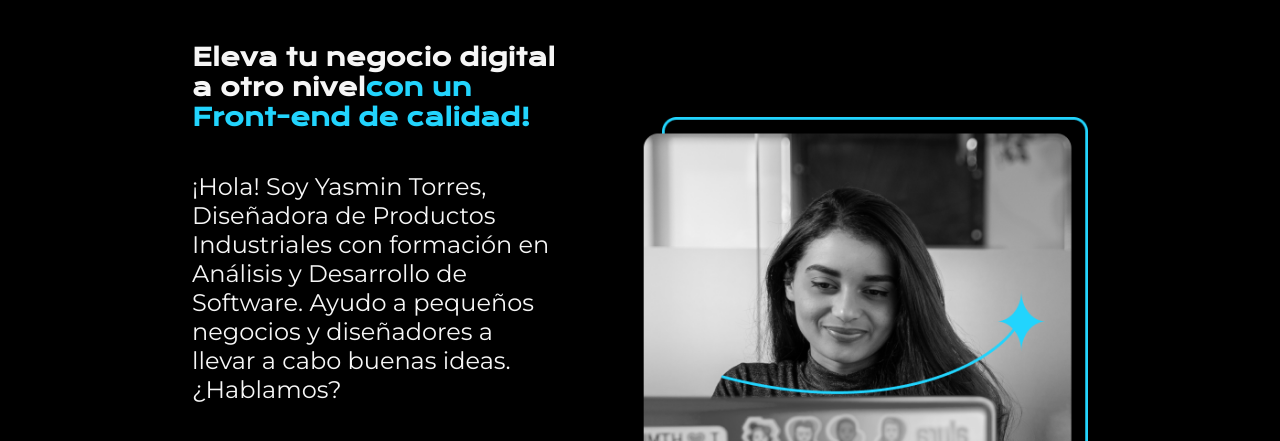
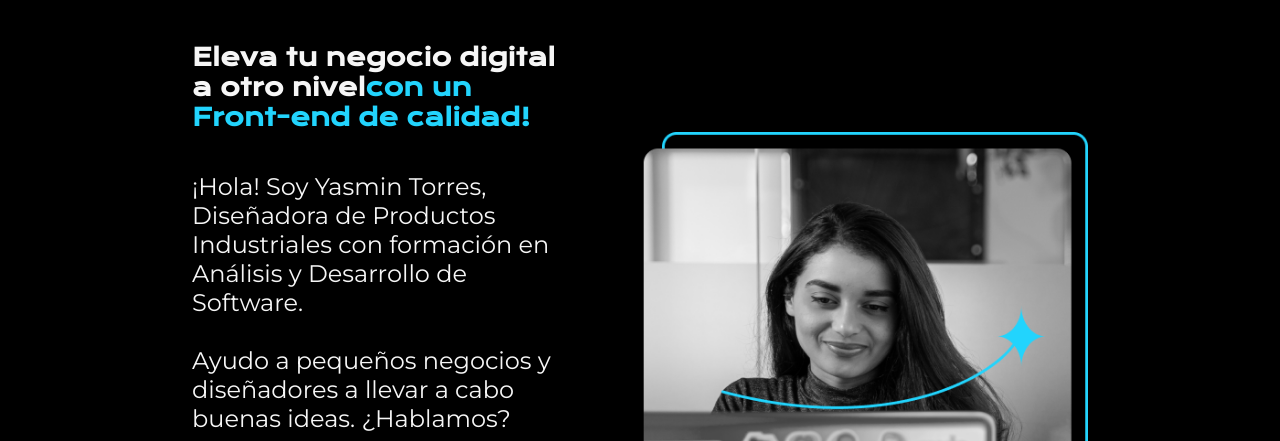
Before and after one commit to YasminTorresDesign/Portafolio-ONE, a plain HTML site: page index.html in a window 1280 px wide. Shown: the part 77-518 px from the top of the page. Drawn offline with nearby package versions, Linux system fonts and the light colour scheme.

Commit message:
Update index.html

```diff
--- a/index.html
+++ b/index.html
@@ -16,7 +16,8 @@
     <main class="presentacion">
         <section class="presentacion__contenido">
             <h1 class="presentacion__contenido__titulo">Eleva tu negocio digital a otro nivel<strong class="titulo-destaque">con un Front-end de calidad!</strong></h1>
-                    <p class="presentacion__contenido__texto">¡Hola! Soy Yasmin  Torres, Diseñadora de Productos Industriales con formación en Análisis y Desarrollo de Software. Ayudo a pequeños
+                    <p class="presentacion__contenido__texto">¡Hola! Soy Yasmin  Torres, Diseñadora de Productos Industriales con formación en Análisis y Desarrollo de Software.<br><br>
+                        Ayudo a pequeños
                         negocios y diseñadores a llevar a cabo buenas ideas.
                         ¿Hablamos?
                     </p>
```
